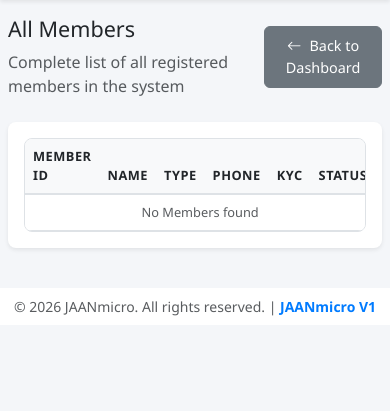
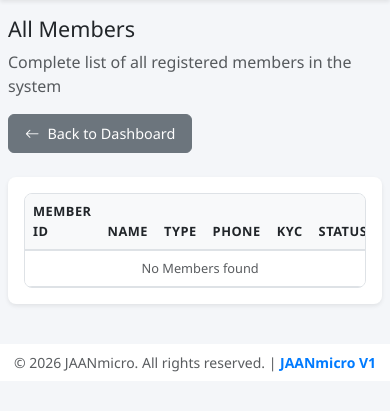
Before and after one commit to VindiPerera/JaanMicro, a Flask app: page /customers/ in a window 390 px wide. Shown: the part 60-471 px from the top of the page. Run offline with Flask 3, Linux system fonts and the light colour scheme; the visitor is signed in with stand-in values (Sample User, id 1); data comes from the database, SQL or seed files in the repository; data that the repository does not hold is empty; some libraries are stand-ins or nearby versions.

Commit message:
feat: improve layout and alignment for mobile pagination and member list display

```diff
--- a/app/templates/customers/edit_select.html
+++ b/app/templates/customers/edit_select.html
@@ -1,8 +1,8 @@
 {% extends "base.html" %}
 
 {% block content %}
-<div class="d-flex justify-content-between align-items-center mb-4">
-    <div>
+<div class="d-flex flex-column flex-md-row justify-content-between align-items-start align-items-md-center mb-4">
+    <div class="mb-3 mb-md-0">
         <h4>Edit Member - Select Member</h4>
     </div>
     <div>
--- a/app/templates/customers/list.html
+++ b/app/templates/customers/list.html
@@ -1,8 +1,8 @@
 {% extends "base.html" %}
 
 {% block content %}
-<div class="d-flex justify-content-between align-items-center mb-4">
-    <div>
+<div class="d-flex flex-column flex-md-row justify-content-between align-items-start align-items-md-center mb-4">
+    <div class="mb-3 mb-md-0">
         <h4>All Members</h4>
         <p class="text-muted mb-0">Complete list of all registered members in the system</p>
     </div>
@@ -112,13 +112,13 @@
 
             <!-- Mobile Pagination -->
             <div class="d-md-none">
-                <div class="d-flex justify-content-between align-items-center">
+                <div class="d-flex flex-column align-items-center">
                     <a href="?page={{ customers.prev_num if customers.has_prev else customers.page }}"
-                       class="btn btn-outline-primary {% if not customers.has_prev %}disabled{% endif %}">
+                       class="btn btn-outline-primary {% if not customers.has_prev %}disabled{% endif %} mb-2">
                         <i class="bi bi-chevron-left"></i> Prev
                     </a>
 
-                    <div class="text-center">
+                    <div class="text-center mb-2">
                         <small class="text-muted">Page {{ customers.page }} of {{ customers.pages }}</small>
                         <br>
                         <select class="form-select form-select-sm d-inline-block w-auto mt-1" onchange="window.location.href='?page='+this.value">
--- a/app/templates/customers/search.html
+++ b/app/templates/customers/search.html
@@ -1,8 +1,8 @@
 {% extends "base.html" %}
 
 {% block content %}
-<div class="d-flex justify-content-between align-items-center mb-4">
-    <div>
+<div class="d-flex flex-column flex-md-row justify-content-between align-items-start align-items-md-center mb-4">
+    <div class="mb-3 mb-md-0">
         <h4>Search Members</h4>
     </div>
     <div>
--- a/app/templates/loans/list.html
+++ b/app/templates/loans/list.html
@@ -1,8 +1,8 @@
 {% extends "base.html" %}
 
 {% block content %}
-<div class="d-flex justify-content-between align-items-center mb-4">
-    <div>
+<div class="d-flex flex-column flex-md-row justify-content-between align-items-start align-items-md-center mb-4">
+    <div class="mb-3 mb-md-0">
         <h4>All Loans</h4>
         <p class="text-muted mb-0">Complete list of all loans in the system</p>
     </div>
--- a/app/templates/loans/search.html
+++ b/app/templates/loans/search.html
@@ -1,8 +1,8 @@
 {% extends "base.html" %}
 
 {% block content %}
-<div class="d-flex justify-content-between align-items-center mb-4">
-    <div>
+<div class="d-flex flex-column flex-md-row justify-content-between align-items-start align-items-md-center mb-4">
+    <div class="mb-3 mb-md-0">
         <h4>Search Loans</h4>
     </div>
     <div>
```
